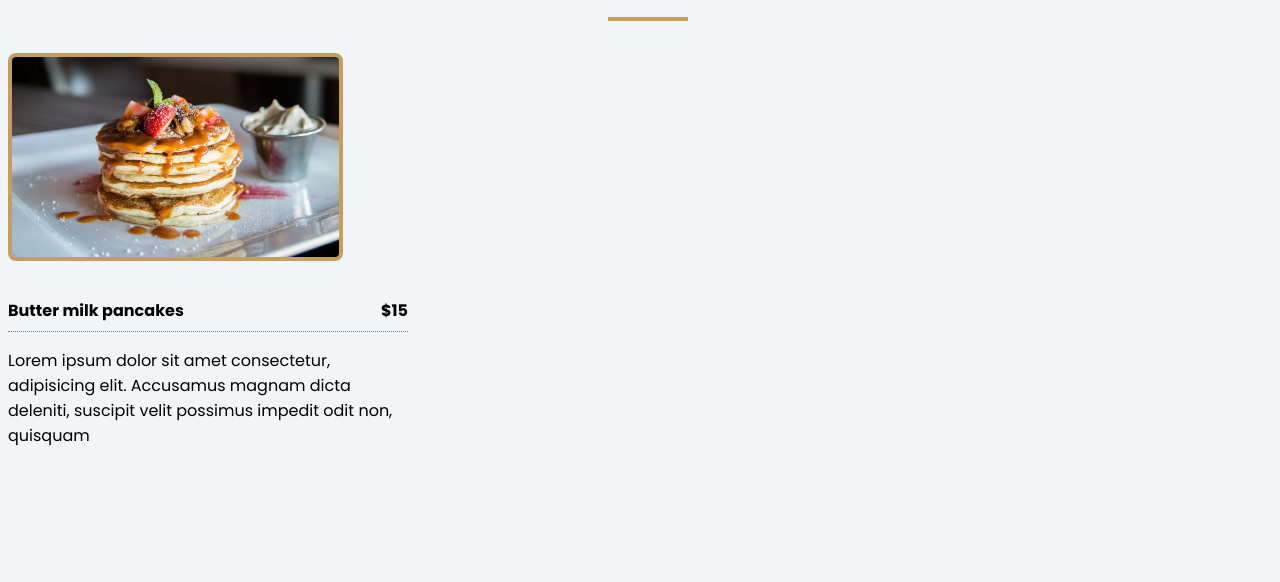
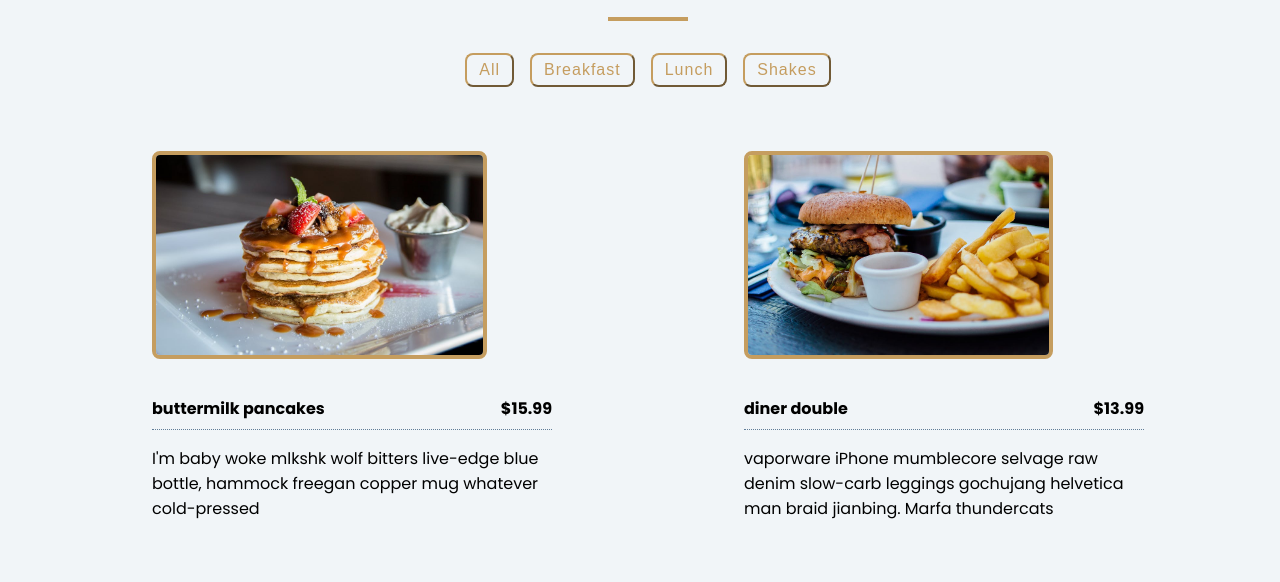
Before and after one commit to nyambujoy/our-menu, a plain HTML site: page index.html in a window 1280 px wide. Shown: the part 146-728 px from the top of the page. Drawn offline with Linux system fonts and the light colour scheme.

Commit message:
display menu

```diff
--- a/index.html
+++ b/index.html
@@ -15,8 +15,14 @@
             <div class="underline"></div>
         </div>
         <!-- filter buttons -->
+        <div class="btn-container">
+            <button class="filter-btn" type="button" data-id="all">all</button>
+            <button class="filter-btn" type="button" data-id="breakfast">breakfast</button>
+            <button class="filter-btn" type="button" data-id="lunch">lunch</button>
+            <button class="filter-btn" type="button" data-id="shakes">shakes</button>
+        </div>
         <!-- menu items -->
-        <section class="center">
+        <section class="section-center">
             <article class="menu-item">
                 <img src="imgs/menu-item .jpeg" class="photo" alt="a menu photo">
                 <div class="item-info">
--- a/index.js
+++ b/index.js
@@ -73,8 +73,58 @@ const menu = [
     },
 ];
 
-const sectionCenter = document.querySelector("center");
+const sectionCenter = document.querySelector(".section-center");
 
+const filterBtn = document.querySelectorAll(".filter-btn");
+console.log(filterBtn)
+// load items
 window.addEventListener("DOMContentLoaded", function () {
-    console.log("welcome")
+    displayMenuItems(menu)
+
 })
+
+// filter items
+filterBtn.forEach(function (btn) {
+    btn.addEventListener("click", function (e) {
+        const category = e.currentTarget.dataset.id;
+        const menuCategory = menu.filter(function (menuItems) {
+            if (menu.category === category) {
+                return menuItems
+            }
+
+        })
+        // console.log(menuCategory)
+        if (category == 'all') {
+            displayMenuItems(menu)
+        } else {
+            displayMenuItems(menuCategory)
+        }
+
+    })
+
+})
+
+
+function displayMenuItems(menuItems) {
+    let displayMenu = menuItems.map(function (item) {
+        return ` <article class="menu-item">
+        <img src=${item.img} class="photo" alt=${item.title}>
+        <div class="item-info">
+            <header>
+                <h4>${item.title}</h4>
+                <h4 class="price">$${item.price}</h4>
+            </header>
+            <p class="item-text">
+                ${item.desc}
+            </p>
+
+        </div>
+    </article>`
+    })
+
+    displayMenu = displayMenu.join('')
+    sectionCenter.innerHTML = displayMenu
+
+    // console.log(displayMenu)
+
+}
--- a/style.css
+++ b/style.css
@@ -88,13 +88,42 @@ body {
 
 } */
 
+.btn-container {
+    margin-bottom: 4rem;
+    display: flex;
+    justify-content: center;
+}
+
+.filter-btn {
+    background: transparent;
+    border-color: #c59d5f;
+    font-size: 1rem;
+    text-transform: capitalize;
+    margin: 0 0.5rem;
+    letter-spacing: 1px;
+    border-radius: 0.5rem;
+    padding: 0.375rem 0.75rem;
+    color: #c59d5f;
+    cursor: pointer;
+    transition: all 0.3s linear;
+    ;
+}
+
+.filter-btn:hover {
+    background: #c59d5f;
+    color: #fff;
+}
+
 .section-center {
+    display: grid;
+    grid-template-columns: 1fr 1fr;
+    grid-template-rows: repeat(4, 1fr);
+    margin: 0 auto;
+    justify-items: center;
+    gap: 3rem 2rem;
+    max-width: 1170px;
     width: 90vw;
-    margin: 0 auto;
-    max-width: 1170px;
-    display: grid;
-    gap: 3rem 2rem;
-    justify-items: center;
+
 }
 
 .menu-item {
```
